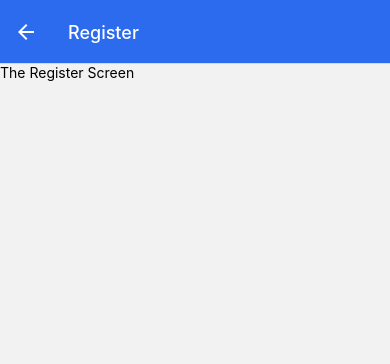
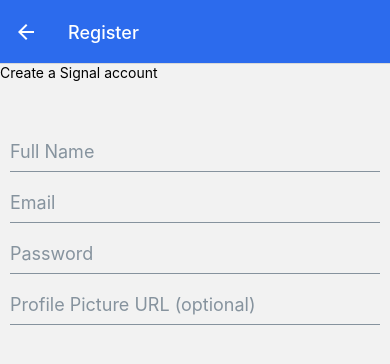
Before and after one commit to dylpark/Signal-Clone, a React Native app: screen /Register in a window 390 px wide. Shown: the top 364 px of the page. Built offline with nearby package versions, Linux system fonts and the light colour scheme.

Commit message:
Adding input fields

```diff
--- a/screens/RegisterScreen.js
+++ b/screens/RegisterScreen.js
@@ -1,14 +1,58 @@
 import { StyleSheet, Text, View } from "react-native";
-import React from "react";
+import { StatusBar } from "expo-status-bar";
+import { KeyboardAvoidingView } from "react-native";
+import { Button, Input, Image } from "react-native-elements";
+import React, { useState } from "react";
 
 const RegisterScreen = ({ navigation }) => {
+  const [name, setName] = useState("");
+  const [email, setEmail] = useState("");
+  const [password, setPassword] = useState("");
+  const [imageUrl, setImageUrl] = useState("");
+
+  const register = () => {};
+
   return (
-    <View>
-      <Text>The Register Screen</Text>
-    </View>
+    <KeyboardAvoidingView behavior="padding" style={styles.container}>
+      <StatusBar style="light"></StatusBar>
+      <Text h3 style={{ marginBottom: 50 }}>
+        Create a Signal account
+      </Text>
+      <View style={styles.inputContainer}>
+        <Input
+          placeholder="Full Name"
+          autofocus
+          type="text"
+          value={name}
+          onChangeText={(text) => setName(text)}
+        />
+        <Input
+          placeholder="Email"
+          type="text"
+          value={email}
+          onChangeText={(text) => setEmail(text)}
+        />
+        <Input
+          placeholder="Password"
+          type="text"
+          secureTextEntry
+          value={password}
+          onChangeText={(text) => setPassword(text)}
+        />
+        <Input
+          placeholder="Profile Picture URL (optional)"
+          type="imageUrl"
+          value={imageUrl}
+          onChangeText={(text) => setName(setImageUrl)}
+          onSubmitEditing={register}
+        />
+      </View>
+    </KeyboardAvoidingView>
   );
 };
 
 export default RegisterScreen;
 
-const styles = StyleSheet.create({});
+const styles = StyleSheet.create({
+  container: {},
+});
```
